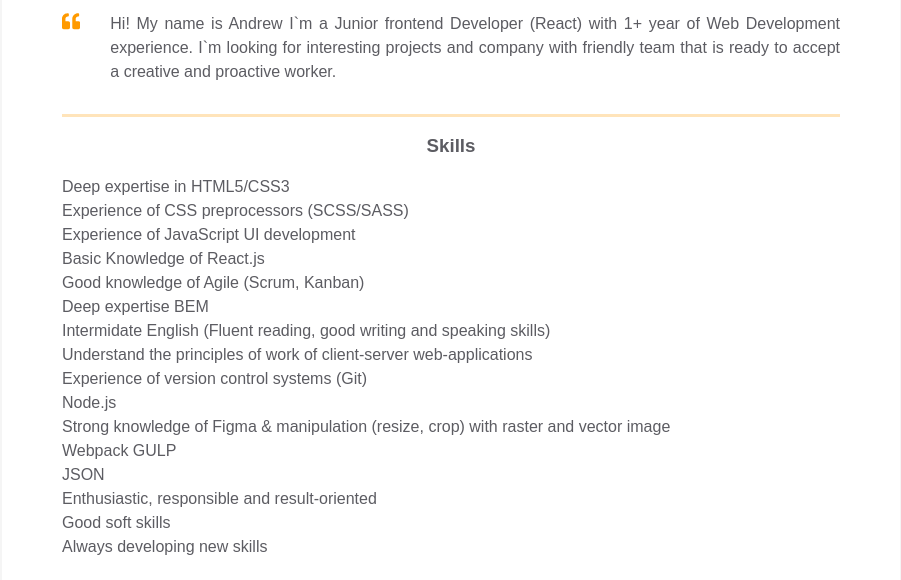
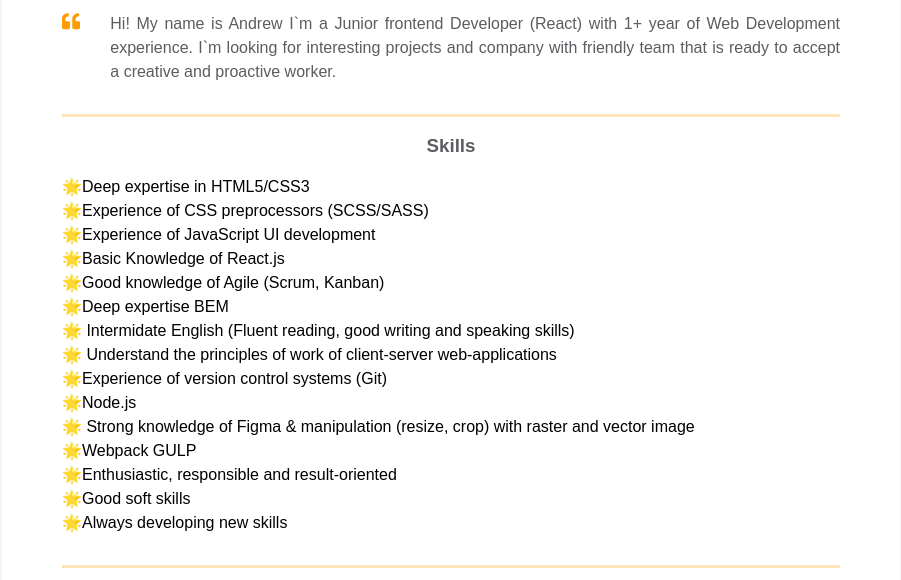
Before and after one commit to Avareco/homepage, a plain HTML site: page index.html in a window 1280 px wide. Shown: the part 350-930 px from the top of the page, without its empty margins (189-1090 px from the left). Drawn offline with Linux system fonts and the light colour scheme.

Commit message:
Added styles

```diff
--- a/index.html
+++ b/index.html
@@ -172,42 +172,32 @@
             <div class="resume__block">
               <div class="skills">
                 <h3 class="skills__header">Skills</h3>
-                <p class="skills__text">Deep expertise in HTML5/CSS3</p>
-                <p class="skills__text">
-                  Experience of CSS preprocessors (SCSS/SASS)
-                </p>
-                <p class="skills__text">
-                  Experience of JavaScript UI development
-                </p>
-                <p class="skills__text">Basic Knowledge of React.js</p>
-                <p class="skills__text">
-                  Good knowledge of Agile (Scrum, Kanban)
-                </p>
-                <p class="skills__text">Deep expertise BEM</p>
-                <p class="skills__text">
-                  Intermidate English (Fluent reading, good writing and speaking
-                  skills)
-                </p>
-                <p class="skills__text">
-                  Understand the principles of work of client-server
-                  web-applications
-                </p>
-                <p class="skills__text">
-                  Experience of version control systems (Git)
-                </p>
-                <p class="skills__text">Node.js</p>
-                <p class="skills__text">
-                  Strong knowledge of Figma & manipulation (resize, crop) with
-                  raster and vector image
-                </p>
-                <p class="skills__text">Webpack GULP</p>
-                <p class="skills__text">JSON</p>
-                <p class="skills__text">
-                  Enthusiastic, responsible and result-oriented
-                </p>
-                <p class="skills__text">Good soft skills</p>
-
-                <p class="skills__text">Always developing new skills</p>
+                <ul>
+                  <li>Deep expertise in HTML5/CSS3</li>
+                  <li>Experience of CSS preprocessors (SCSS/SASS)</li>
+                  <li>Experience of JavaScript UI development</li>
+                  <li>Basic Knowledge of React.js</li>
+                  <li>Good knowledge of Agile (Scrum, Kanban)</li>
+                  <li>Deep expertise BEM</li>
+                  <li>
+                    Intermidate English (Fluent reading, good writing and
+                    speaking skills)
+                  </li>
+                  <li>
+                    Understand the principles of work of client-server
+                    web-applications
+                  </li>
+                  <li>Experience of version control systems (Git)</li>
+                  <li>Node.js</li>
+                  <li>
+                    Strong knowledge of Figma & manipulation (resize, crop) with
+                    raster and vector image
+                  </li>
+                  <li>Webpack GULP</li>
+                  <li>Enthusiastic, responsible and result-oriented</li>
+                  <li>Good soft skills</li>
+                  <li>Always developing new skills</li>
+                </ul>
               </div>
             </div>
           </div>
@@ -218,9 +208,7 @@
                   <h3 class="experiences__header">Experience</h3>
                   <div class="experiences__company">
                     <div class="experiences__company-header">
-                      <span class="experiences__company-header-durability"
-                        >For whole my life</span
-                      >
+
                       <h3 class="experiences__company-header-name">
                         BinaryStudio
                       </h3>
--- a/styles.css
+++ b/styles.css
@@ -2,9 +2,12 @@
   margin: 0;
   padding: 0;
   box-sizing: border-box;
-  }
+}
 li {
-
+  list-style-type: none;
+}
+li::before {
+  content: "\1F31F";
 }
 body {
   font-family: Arial, Helvetica, sans-serif;
@@ -193,7 +196,6 @@ body {
 }
 
 .experiences__company-project {
-  margin-left: 15px;
   margin-bottom: 25px;
 }
 
@@ -221,11 +223,15 @@ body {
 
 .additional-info__education {
   margin-bottom: 20px;
+  margin-bottom: 30px;
 }
 
 .additional-info__education-header {
   color: var(--secondary-text-color);
   text-align: left;
+  margin-bottom: 20px;
+}
+.additional-info__education-university {
   margin-bottom: 20px;
 }
 
```
